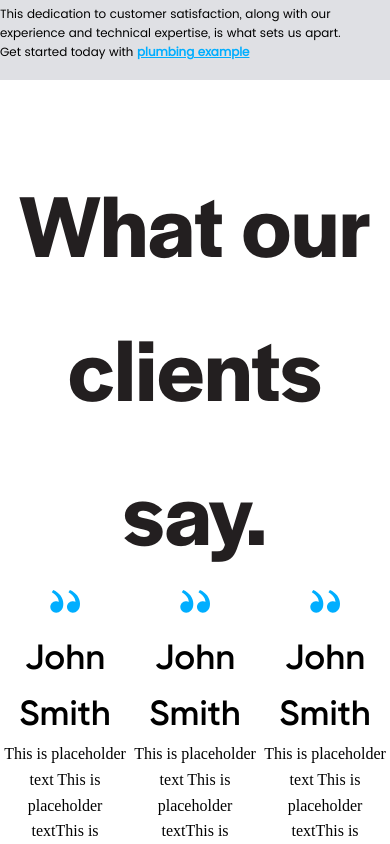
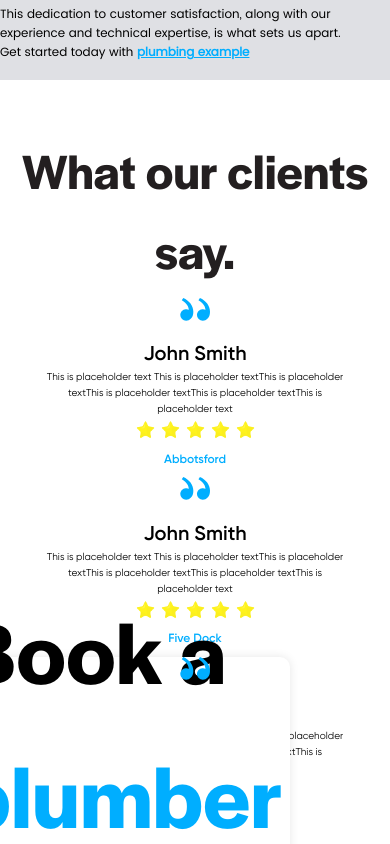
Before and after one commit to LeiliAQ/landingpage, a React (Create React App) app: page / in a window 390 px wide. Shown: the part 6980-7824 px from the top of the page. Built offline with nearby package versions, Linux system fonts and the light colour scheme.

Commit message:
Clients responsive Alpha1

```diff
--- a/src/components/Clients.css
+++ b/src/components/Clients.css
@@ -3,11 +3,13 @@
     display: flex;
     flex-direction: column;
     align-items: center;
-    margin-top: 20rem;
+
 }
 .clients-container{
-    margin-top: 7rem;
-    margin-bottom: 7rem;
+    /* margin-top: 7rem;
+    margin-bottom: 7rem; */
+    margin-top: 5rem;
+    margin-bottom: 12rem;
 }
 .Clients-title{
     font-size: 90px;
@@ -57,7 +59,61 @@
     fill: #00aeff;
     transform: scaleX(-1)
   }
-.lient-box__text{
+.client-box__text{
     font-size: 17px;
-    font-family: Gilroy-Regular;
+    font-family: 'Gilroy-Regular';
 }
+
+
+/* media query */
+@media screen and (max-width: 1200px) {
+
+.Clients-title{
+    font-size: 80px;
+}
+
+.clients-box{
+    max-width: 32rem;
+}
+
+.client-box__title{
+    font-size: 30px;
+
+}
+.client-box__footer{
+    font-size: 18px;
+}
+.client-box__text{
+    font-size: 14px;
+}
+}
+@media screen and (max-width: 992px) {
+    .clients-boxes{
+        display: flex;
+        flex-direction: column;
+        justify-content: space-around;
+        align-items: center;
+        margin-bottom: 10rem;
+    }
+}
+@media screen and (max-width: 768px) {
+    .Clients-title{
+        font-size: 50px;
+    }
+
+    .clients-box{
+        max-width: 30rem;
+    }
+    .client-box__title{
+        font-size: 20px;
+    }
+    .client-box__footer{
+        font-size: 12px;
+    }
+    .client-box__text{
+        font-size: 10px;
+    }
+}
+@media screen and (max-width: 576px) {
+
+}
```
Also changed, not shown: src/components/Bookplumber.css (+26 -0 lines).
